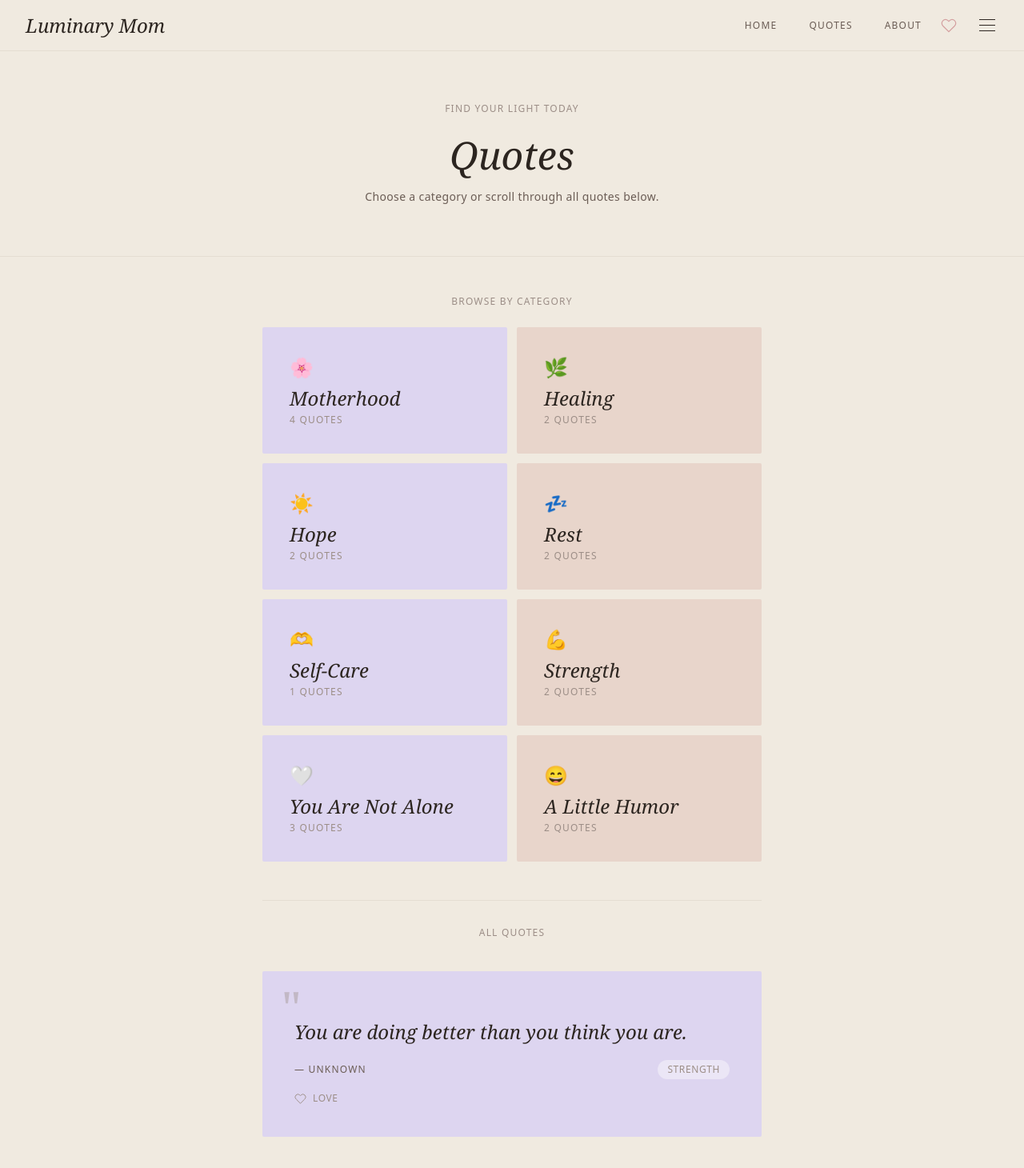
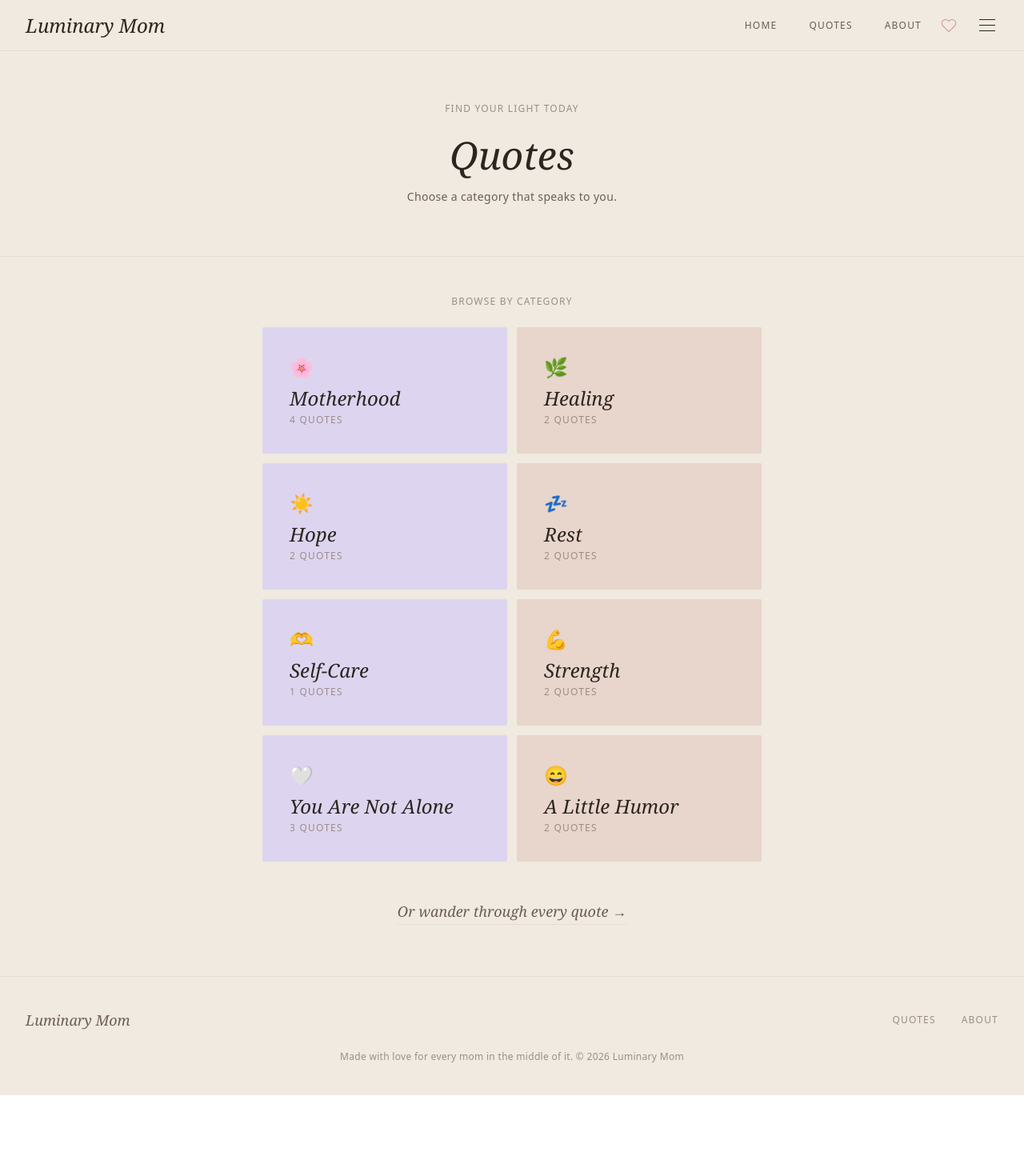
Before and after one commit to coldbrewappz/Luminary, a React (Vite) app in the folder Frontend/luminary-mom-frontend/: page /quotes in a window 1280 px wide. Shown: the top 1460 px of the page at 80% size. After the commit the page ends 1369 px from the top, so only its background shows below. Built offline with nearby package versions, Linux system fonts and the light colour scheme.

Commit message:
FIXES: Quotes tab removed all quotes and made category selection better

```diff
--- a/Frontend/luminary-mom-frontend/src/pages/QuotesPage.jsx
+++ b/Frontend/luminary-mom-frontend/src/pages/QuotesPage.jsx
@@ -5,12 +5,14 @@ import QuoteFeed from '../components/QuoteFeed'
 
 function QuotesPage() {
   const [activeCategory, setActiveCategory] = useState(null)
+  const [showAllQuotes, setShowAllQuotes] = useState(false)
 
   function handleTileClick(categoryId) {
     if (activeCategory === categoryId) {
       setActiveCategory(null)
     } else {
       setActiveCategory(categoryId)
+      setShowAllQuotes(false)
     }
   }
 
@@ -19,6 +21,14 @@ function QuotesPage() {
     : quotes
 
   const activeCategoryData = categories.find(c => c.id === activeCategory)
+
+  // Which tiles are visible: just the selected one, or all of them
+  const visibleCategories = activeCategory
+    ? categories.filter(c => c.id === activeCategory)
+    : categories
+
+  // The feed shows if a category is picked OR the mom asked to see all
+  const showFeed = activeCategory !== null || showAllQuotes
 
   return (
     <div>
@@ -32,17 +42,19 @@ function QuotesPage() {
           Quotes
         </h1>
         <p className="text-sm text-text-mid tracking-wide">
-          Choose a category or scroll through all quotes below.
+          {activeCategory
+            ? 'Tap the tile again to see all categories.'
+            : 'Choose a category that speaks to you.'}
         </p>
       </section>
 
       {/* Category Tiles */}
       <div className="max-w-2xl mx-auto px-6 py-12">
         <p className="text-xs uppercase tracking-widest text-text-light text-center mb-6">
-          Browse by category
+          {activeCategory ? 'Your category' : 'Browse by category'}
         </p>
-        <div className="grid grid-cols-2 gap-3">
-          {categories.map(cat => {
+        <div className={activeCategory ? 'max-w-sm mx-auto' : 'grid grid-cols-2 gap-3'}>
+          {visibleCategories.map(cat => {
             const count = quotes.filter(q => q.category === cat.id).length
             return (
               <CategoryTile
@@ -56,13 +68,41 @@ function QuotesPage() {
         </div>
       </div>
 
+      {/* View all quotes button — only when nothing is selected */}
+      {!showFeed && (
+        <div className="text-center pb-16">
+          <button
+            onClick={() => setShowAllQuotes(true)}
+            className="font-serif text-lg italic text-text-mid border-b border-linen-dark pb-0.5 hover:text-text-dark hover:border-text-mid transition-colors bg-transparent cursor-pointer"
+          >
+            Or wander through every quote →
+          </button>
+        </div>
+      )}
+
       {/* Quote Feed */}
-      <div className="max-w-2xl mx-auto px-6">
-        <p className="text-xs uppercase tracking-widest text-text-light text-center mb-10 pt-8 border-t border-linen-dark">
-          {activeCategoryData ? `${activeCategoryData.emoji} ${activeCategoryData.name}` : 'All quotes'}
-        </p>
-      </div>
-      <QuoteFeed quotes={filteredQuotes} />
+      {showFeed && (
+        <>
+          <div className="max-w-2xl mx-auto px-6">
+            <div className="flex items-center justify-between pt-8 mb-10 border-t border-linen-dark">
+              <p className="text-xs uppercase tracking-widest text-text-light">
+                {activeCategoryData
+                  ? `${activeCategoryData.emoji} ${activeCategoryData.name}`
+                  : 'All quotes'}
+              </p>
+              {showAllQuotes && !activeCategory && (
+                <button
+                  onClick={() => setShowAllQuotes(false)}
+                  className="text-xs uppercase tracking-widest text-text-light hover:text-text-dark transition-colors bg-transparent border-none cursor-pointer"
+                >
+                  Hide ×
+                </button>
+              )}
+            </div>
+          </div>
+          <QuoteFeed quotes={filteredQuotes} />
+        </>
+      )}
 
     </div>
   )
```
